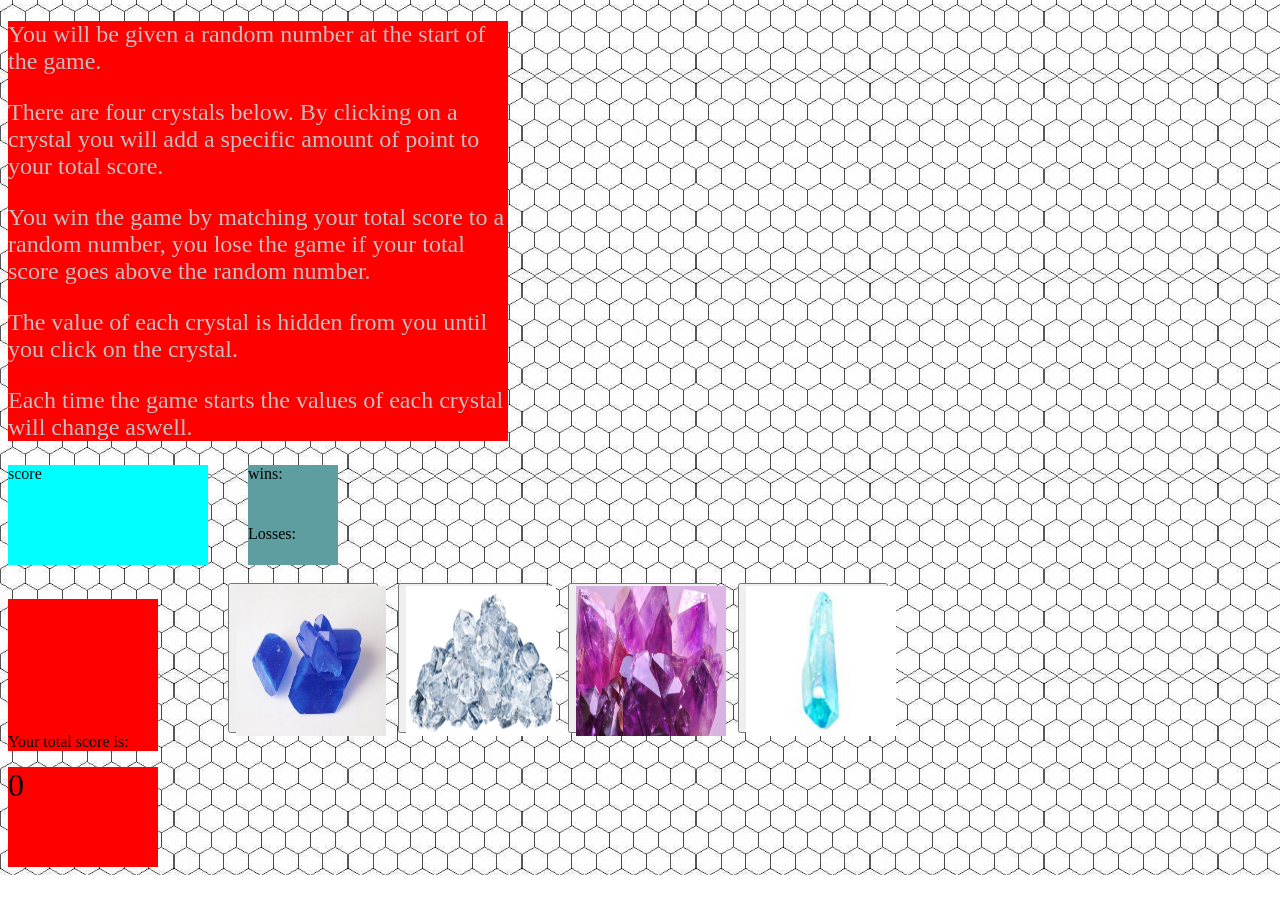
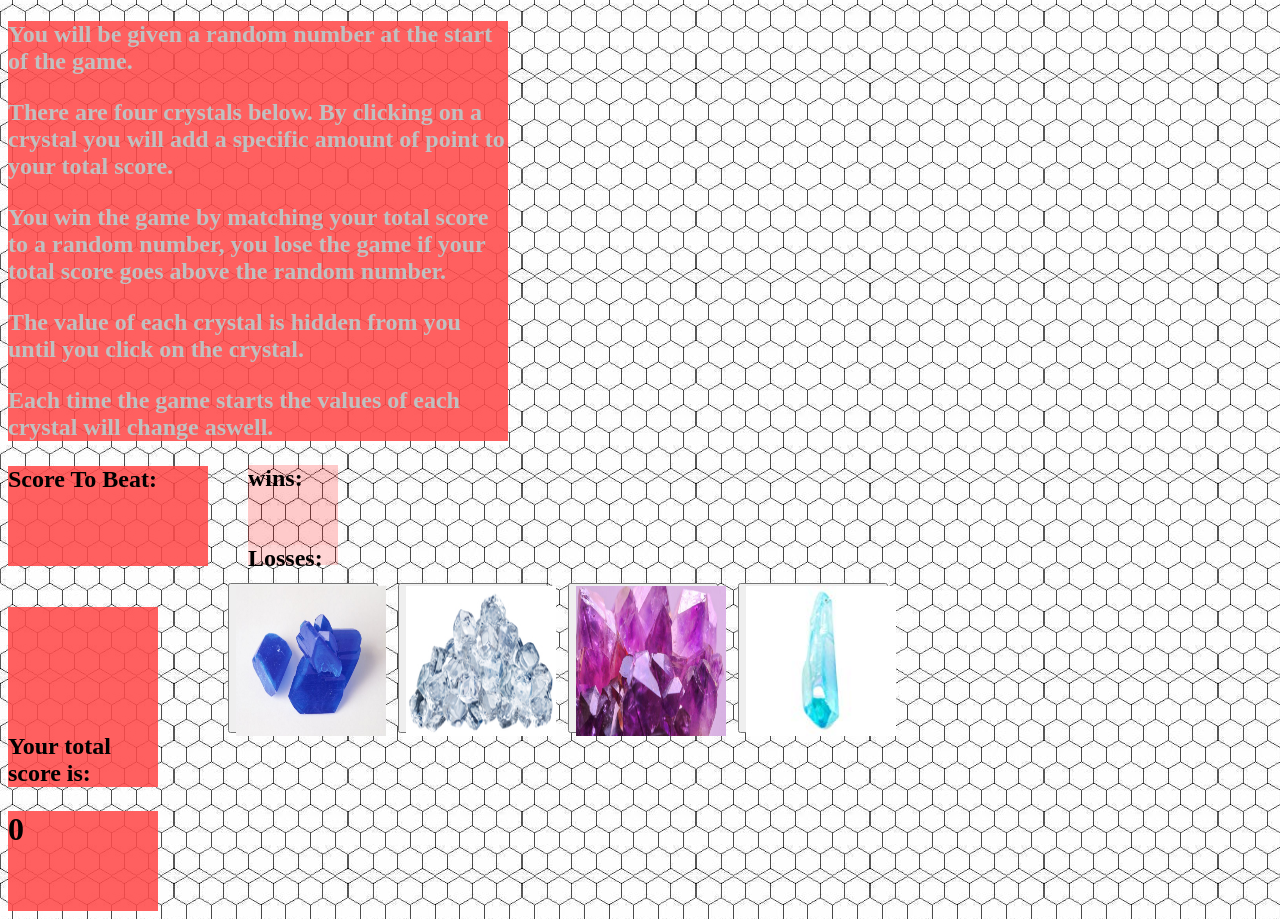
Before and after one commit to ryanholt22/unit-4-game, a plain HTML site: page index.html in a window 1280 px wide. Shown: the part 124-1043 px from the top of the page. Before the commit the page ends 999 px from the top, so only its background shows below. Drawn offline with nearby package versions, Linux system fonts and the light colour scheme.

Commit message:
made some changes but still got broken code.

```diff
--- a/assets/css/style.css
+++ b/assets/css/style.css
@@ -1,8 +1,9 @@
 h1 {
-    background-color: rgb(16, 29, 146);
+    background-color: rgba(16, 29, 146, 0.692);
     width: 250px;
     text-align: center;
     height: 100px;
+    font-weight: bold;
 }
 
 body {
@@ -10,19 +11,22 @@ body {
 }
 
 .main {
-    background-color: red;
+    background: rgba(255, 75, 75, 0.877);
     color: silver;
     width: 500px;
     min-height: 100px;
     font-size: 1.5rem;
+    font-weight: bold;
 }
 
 .clone {
     float: left;
     min-width: 200px;
     min-height: 100px;
-    background-color: aqua;
-    transform: translateY(-16px);
+    background: rgba(255, 75, 75, 0.877);
+    transform: translateY(-23px);
+    font-weight: bold;
+    font-size:1.5rem;
 }
 
 .imgone {
@@ -30,6 +34,7 @@ body {
     width: 150px;
     float: left;
     margin-left: 20px;
+    font-weight: bold;
 }
 
 .imgtwo {
@@ -55,27 +60,34 @@ body {
 
 .Wins {
     float: left;
-    background-color: cadetblue;
+    background:rgba(255, 0, 0, 0.048);
     margin-left: 40px;
     width: 90px;
-    height: 60px;
+    height: 80px;
+    font-weight: bold;
+    font-size: 1.5rem;
 }
 
 .Losses {
     width: 90px;
-    background-color: cadetblue;
+    background:rgba(255, 0, 0, 0.164);
     margin-left: 240px;
     height: 100px;
+    font-weight: bold;
+    font-size: 1.5rem;
 }
 
 .ytsi {
     width: 150px;
-    background-color: red;
+    background: rgba(255, 75, 75, 0.877);
+    font-size: 1.5rem;
+    font-weight: bold;
 }
 
 #totalScore {
     width: 150px;
     height: 100px;
-    background-color: red;
+    background: rgba(255, 75, 75, 0.877);
     font-size: 2rem;
+    font-weight: bold;
 }
--- a/assets/javascript/game.js
+++ b/assets/javascript/game.js
@@ -24,13 +24,19 @@ console.log(numFour);
 console.log(numTotal);
 console.log(numTotal);
 
-    var numOne = document.getElementById('#imgone');
-    var numTwo = document.getElementById('#imgtwo');
-    var numThree = document.getElementById('#imgthree');
-    var numFour = document.getElementById('#imgfour');
-    var numTotal = document.getElementById('#ytsi');
+    numOne = document.getElementById('#imgone');
+    numTwo = document.getElementById('#imgtwo');
+    numThree = document.getElementById('#imgthree');
+    numFour = document.getElementById('#imgfour');
+    numTotal = document.getElementById('#totalscore');
+    console.log(numOne);
 
-    if (numTotal > STB) {
-        win++
-        console.log(win);
-    };
+    //work here and below, trying to get anything to work.
+        $("clone").text("Score To Beat" + STB);
+
+        $('#imgone').on("click", function() {
+            console.log("I've been clicked!");
+          });
+
+    console.log(win);
+    console.log(lost)
--- a/index.html
+++ b/index.html
@@ -22,7 +22,7 @@
 </div>
 <div class="row">
         <div>
-    <p class="clone">score</p>
+    <p class="clone">Score To Beat: </p>
         </div>
 <!--clone and cltwo are both columns! the row is obviously the row-->
     <div class="Wins">wins: </div>
```
